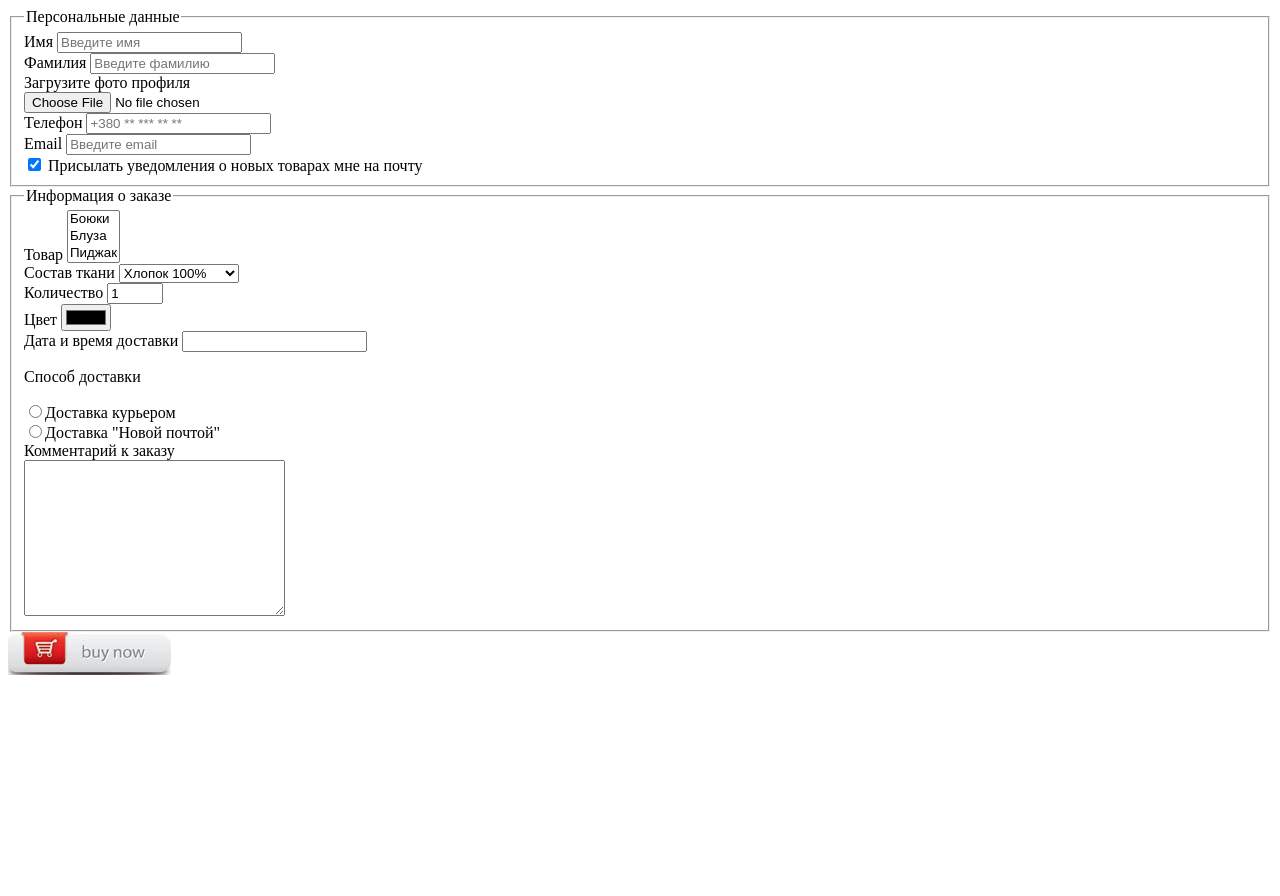
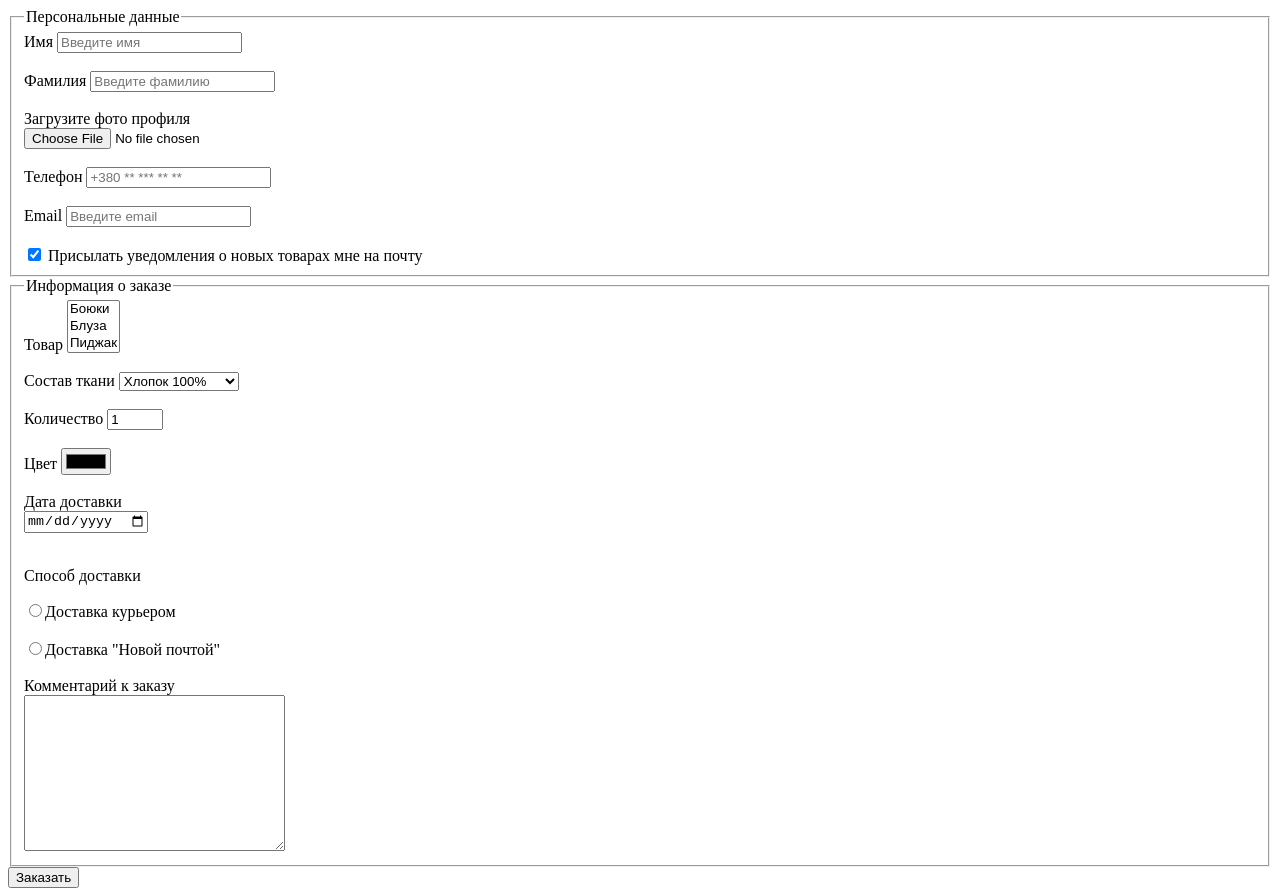
Before and after one commit to Tanya-Korg/Home-work-prog, a plain HTML site: page index.html in a window 1280 px wide. Before the commit the page ends 800 px from the top, so only its background shows below. Drawn offline with Linux system fonts and the light colour scheme.

Commit message:
form lesson2

```diff
--- a/index.html
+++ b/index.html
@@ -11,24 +11,24 @@
             <legend>Персональные данные</legend>
                 <label>Имя
                     <input type="text" name="name" placeholder="Введите имя">
-                </label><br>
+                </label><br><br>
 
                 <label>Фамилия
                     <input type="text" name="surname" placeholder="Введите фамилию">
-                </label><br>
+                </label><br><br>
 
                 <label>Загрузите фото профиля<br>
                     <input type="file" accept=".jpg">
-                </label><br>
+                </label><br><br>
 
                 <label>Телефон
                     <input type="tel" name="phone" placeholder="+380 ** *** ** **" pattern="/+380[0-9]{9}">
-                </label><br>
+                </label><br><br>
 
 
                 <label>Email
                     <input type="email" name="email" placeholder="Введите email">
-                </label><br>
+                </label><br><br>
 
                 <label>
                     <input type="checkbox" name="agreed" checked>
@@ -43,7 +43,7 @@
                         <option value="blouse">Блуза</option>
                         <option value="jacket">Пиджак</option>
                     </select>
-                </label><br>
+                </label><br><br>
 
                 <label> Состав ткани
                     <select name="fabric">
@@ -58,34 +58,34 @@
                             <option value="1">Альпака</option>
                         </optgroup>
                     </select>
-                 </label><br>
+                 </label><br><br>
 
                 <label title="Выберите количество единиц"> Количество
                     <input type="number" name="amount" min="1" max="10" value="1">
-                </label><br>
+                </label><br><br>
 
                 <label title="Выберите цвет">Цвет
                     <input type="color" name="color">
-                </label><br>
+                </label><br><br>
 
-                <label>Дата и время доставки
-                    <input type="datetime" name="datetime">
-                </label><br>
+                <label>Дата доставки<br>
+                    <input type="date" name="date">
+                </label><br><br>
 
             <p>Способ доставки</p>
                 <label>
                     <input type="radio" name="delivery" value="courier">Доставка курьером
-                </label><br>
+                </label><br><br>
 
                 <label>
                     <input type="radio" name="delivery" value="post">Доставка "Новой почтой"
-                </label><br>
+                </label><br><br>
 
                 <label>Комментарий к заказу<br>
                     <textarea name="comment" rows="10" cols="30"></textarea>
                 </label>
         </fieldset>
-        <input type="image" src="img/button.jpg" alt="Заказать">
+        <input type="submit" value="Заказать">
 
     </form>
 
```
